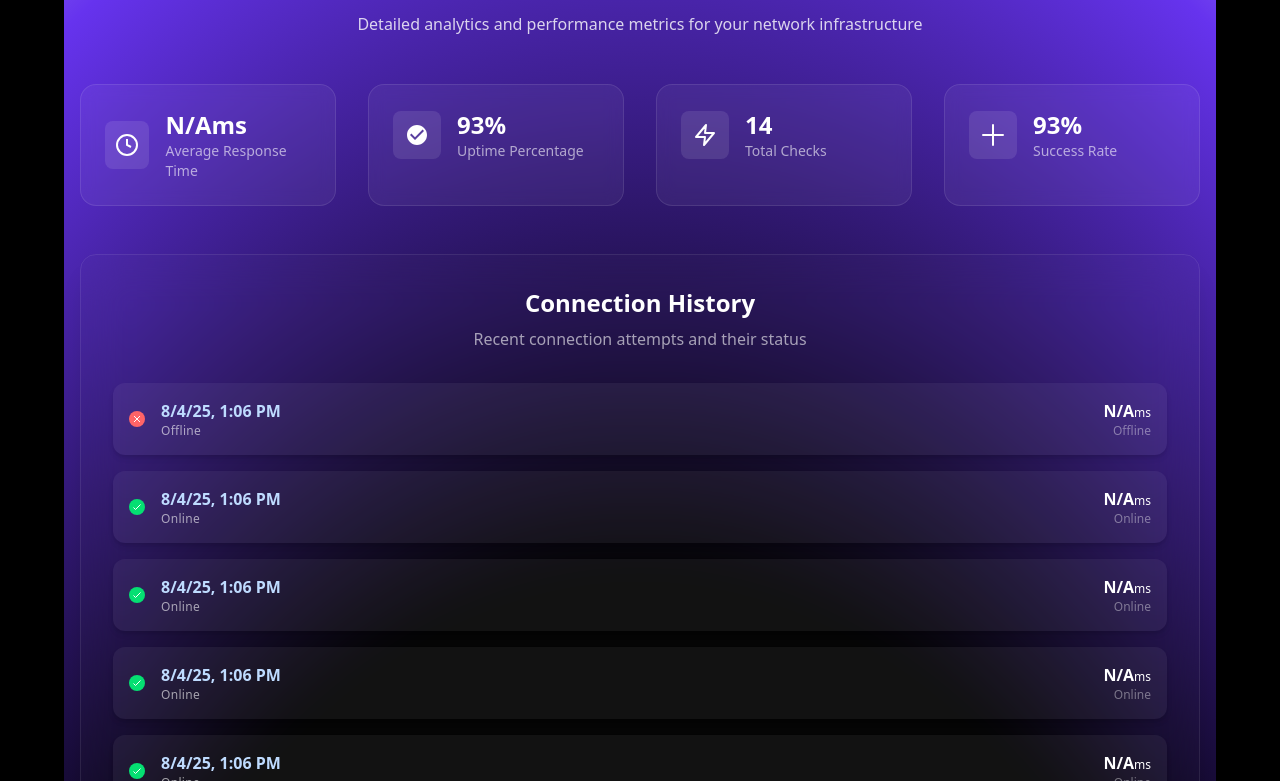
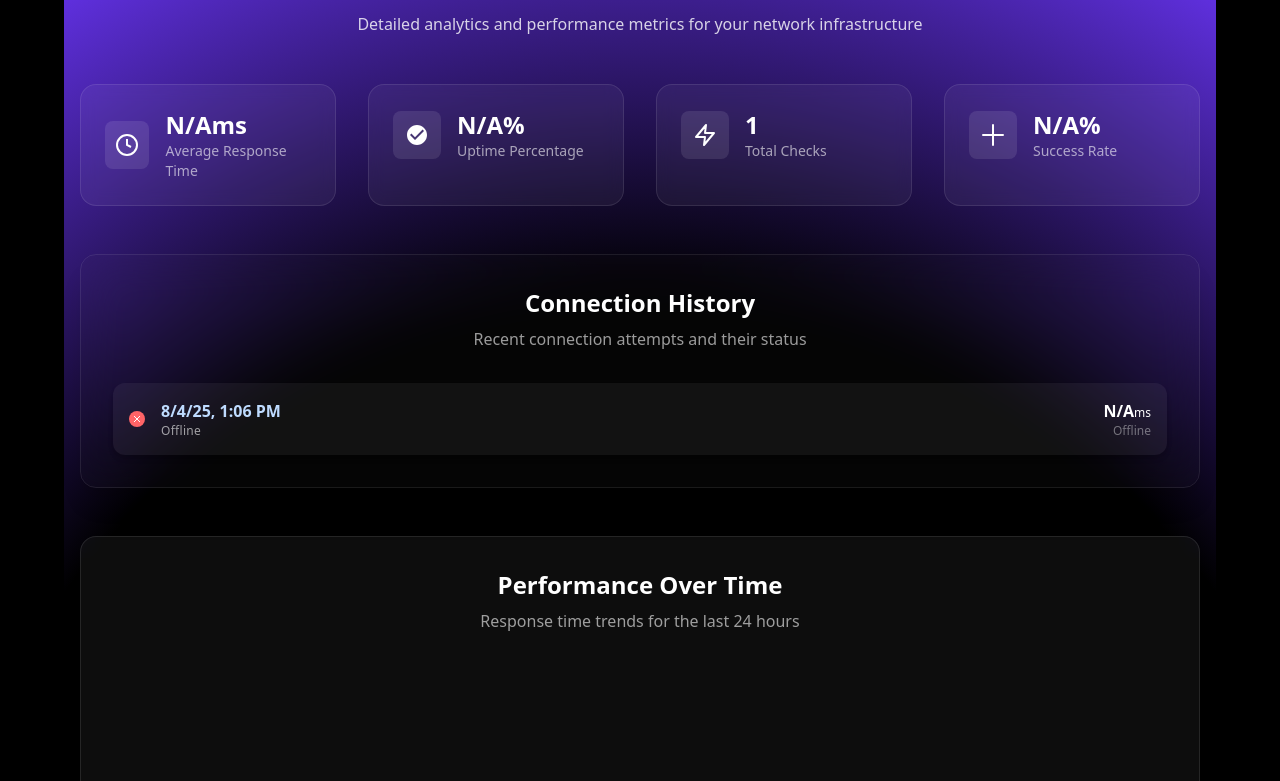
Before and after one commit to Shaban-Eissa/Am-I-Online, an Angular app: page / in a window 1280 px wide. Shown: the part 2039-2820 px from the top of the page. Built offline with nearby package versions, Linux system fonts and the light colour scheme; no server answers.

Commit message:
refactor(connectivity-service): replace private fields with public signals in ConnectivityService and update component references accordingly

```diff
--- a/src/app/app.component.ts
+++ b/src/app/app.component.ts
@@ -19,32 +19,32 @@ import { ConnectivityService } from './services/connectivity.service';
   templateUrl: './app.component.html'
 })
 export class AppComponent {
-  #connectivityService = inject(ConnectivityService);
+  private connectivityService = inject(ConnectivityService);
 
-  readonly isOnline = this.#connectivityService.isOnline;
-  readonly lastChecked = this.#connectivityService.lastChecked;
-  readonly responseTime = this.#connectivityService.responseTime;
-  readonly currentEndpoint = this.#connectivityService.currentEndpoint;
-  readonly error = this.#connectivityService.error;
-  readonly isChecking = this.#connectivityService.isChecking;
-  readonly totalChecks = this.#connectivityService.totalChecks;
-  readonly successfulChecks = this.#connectivityService.successfulChecks;
-  readonly uptimePercentage = this.#connectivityService.uptimePercentage;
-  readonly successRate = this.#connectivityService.successRate;
-  readonly averageResponseTime = this.#connectivityService.averageResponseTime;
-  readonly minResponseTime = this.#connectivityService.minResponseTime;
-  readonly maxResponseTime = this.#connectivityService.maxResponseTime;
-  readonly connectionHistory = this.#connectivityService.connectionHistory;
+  readonly isOnline = this.connectivityService.isOnline;
+  readonly lastChecked = this.connectivityService.lastChecked;
+  readonly responseTime = this.connectivityService.responseTime;
+  readonly currentEndpoint = this.connectivityService.currentEndpoint;
+  readonly error = this.connectivityService.error;
+  readonly isChecking = this.connectivityService.isChecking;
+  readonly totalChecks = this.connectivityService.totalChecks;
+  readonly successfulChecks = this.connectivityService.successfulChecks;
+  readonly uptimePercentage = this.connectivityService.uptimePercentage;
+  readonly successRate = this.connectivityService.successRate;
+  readonly averageResponseTime = this.connectivityService.averageResponseTime;
+  readonly minResponseTime = this.connectivityService.minResponseTime;
+  readonly maxResponseTime = this.connectivityService.maxResponseTime;
+  readonly connectionHistory = this.connectivityService.connectionHistory;
 
   async manualCheck(): Promise<void> {
-    await this.#connectivityService.manualCheck();
+    await this.connectivityService.manualCheck();
   }
 
   getCurrentEndpointInfo() {
-    return this.#connectivityService.getCurrentEndpointInfo();
+    return this.connectivityService.getCurrentEndpointInfo();
   }
 
   getRecentHistory() {
-    return this.#connectivityService.getRecentHistory();
+    return this.connectivityService.getRecentHistory();
   }
 }
--- a/src/app/components/connectivity-status/connectivity-status.component.ts
+++ b/src/app/components/connectivity-status/connectivity-status.component.ts
@@ -10,23 +10,23 @@ import { ConnectivityService } from '../../services/connectivity.service';
   templateUrl: './connectivity-status.component.html'
 })
 export class ConnectivityStatusComponent {
-  #connectivityService = inject(ConnectivityService);
+  private connectivityService = inject(ConnectivityService);
 
-  readonly isOnline = this.#connectivityService.isOnline;
-  readonly lastChecked = this.#connectivityService.lastChecked;
-  readonly responseTime = this.#connectivityService.responseTime;
-  readonly currentEndpoint = this.#connectivityService.currentEndpoint;
-  readonly error = this.#connectivityService.error;
-  readonly isChecking = this.#connectivityService.isChecking;
-  readonly totalChecks = this.#connectivityService.totalChecks;
-  readonly successfulChecks = this.#connectivityService.successfulChecks;
-  readonly uptimePercentage = this.#connectivityService.uptimePercentage;
-  readonly successRate = this.#connectivityService.successRate;
-  readonly averageResponseTime = this.#connectivityService.averageResponseTime;
-  readonly minResponseTime = this.#connectivityService.minResponseTime;
-  readonly maxResponseTime = this.#connectivityService.maxResponseTime;
+  readonly isOnline = this.connectivityService.isOnline;
+  readonly lastChecked = this.connectivityService.lastChecked;
+  readonly responseTime = this.connectivityService.responseTime;
+  readonly currentEndpoint = this.connectivityService.currentEndpoint;
+  readonly error = this.connectivityService.error;
+  readonly isChecking = this.connectivityService.isChecking;
+  readonly totalChecks = this.connectivityService.totalChecks;
+  readonly successfulChecks = this.connectivityService.successfulChecks;
+  readonly uptimePercentage = this.connectivityService.uptimePercentage;
+  readonly successRate = this.connectivityService.successRate;
+  readonly averageResponseTime = this.connectivityService.averageResponseTime;
+  readonly minResponseTime = this.connectivityService.minResponseTime;
+  readonly maxResponseTime = this.connectivityService.maxResponseTime;
 
   async manualCheck(): Promise<void> {
-    await this.#connectivityService.manualCheck();
+    await this.connectivityService.manualCheck();
   }
 }
--- a/src/app/components/endpoint-details/endpoint-details.component.ts
+++ b/src/app/components/endpoint-details/endpoint-details.component.ts
@@ -10,8 +10,8 @@ import { ConnectivityService, ConnectivityEndpoint } from '../../services/connec
   templateUrl: './endpoint-details.component.html'
 })
 export class EndpointDetailsComponent {
-  #connectivityService = inject(ConnectivityService);
+  private connectivityService = inject(ConnectivityService);
 
-  readonly endpoints = computed(() => this.#connectivityService.getEndpoints());
-  readonly currentEndpoint = this.#connectivityService.currentEndpoint;
+  readonly endpoints = computed(() => this.connectivityService.getEndpoints());
+  readonly currentEndpoint = this.connectivityService.currentEndpoint;
 }
--- a/src/app/components/network-stats/network-stats.component.html
+++ b/src/app/components/network-stats/network-stats.component.html
@@ -148,7 +148,7 @@
       </div>
       <div class="space-y-4 relative z-10">
         <div
-          *ngFor="let record of connectionHistory()"
+          *ngFor="let record of connectionHistorySignal()"
           class="flex items-center justify-between p-4 rounded-xl shadow-md transition-all duration-300 bg-white/5"
         >
           <div class="flex items-center gap-4">
@@ -245,9 +245,7 @@
       </div>
 
       <!-- Stats -->
-      <div
-        class="grid grid-cols-3 gap-6 mt-8 pt-6 border-t border-white/10"
-      >
+      <div class="grid grid-cols-3 gap-6 mt-8 pt-6 border-t border-white/10">
         <div class="text-center">
           <div class="text-xl font-bold text-blue-300">
             {{ averageResponseTime() || "N/A" }}ms
--- a/src/app/components/network-stats/network-stats.component.ts
+++ b/src/app/components/network-stats/network-stats.component.ts
@@ -1,13 +1,6 @@
-import { Component, inject, ChangeDetectionStrategy, signal, computed, effect } from '@angular/core';
+import { Component, inject, ChangeDetectionStrategy, signal, computed } from '@angular/core';
 import { CommonModule } from '@angular/common';
 import { ConnectivityService } from '../../services/connectivity.service';
-
-interface ConnectionRecord {
-  timestamp: Date;
-  isOnline: boolean;
-  responseTime: number | null;
-  endpoint: string | null;
-}
 
 interface PerformanceBar {
   height: number;
@@ -23,39 +16,21 @@ interface PerformanceBar {
   templateUrl: './network-stats.component.html'
 })
 export class NetworkStatsComponent {
-  #connectivityService = inject(ConnectivityService);
+  private connectivityService = inject(ConnectivityService);
 
-  #connectionHistory = signal<ConnectionRecord[]>([]);
-  #totalChecks = signal<number>(0);
-  #successfulChecks = signal<number>(0);
+  readonly uptimePercentage = this.connectivityService.uptimePercentage;
+  readonly averageResponseTime = this.connectivityService.averageResponseTime;
+  readonly totalChecks = this.connectivityService.totalChecks;
+  readonly successfulChecks = this.connectivityService.successfulChecks;
 
-  readonly uptimePercentage = computed(() => {
-    const total = this.#totalChecks();
-    const successful = this.#successfulChecks();
-    return total > 0 ? Math.round((successful / total) * 100) : 0;
+  readonly currentStatus = computed(() => {
+    return this.connectivityService.isOnline() ? 'Online' : 'Offline';
   });
 
-  readonly averageResponseTime = computed(() => {
-    const onlineRecords = this.#connectionHistory().filter(r => r.isOnline && r.responseTime);
-    if (onlineRecords.length === 0) return 0;
-    const total = onlineRecords.reduce((sum, r) => sum + (r.responseTime || 0), 0);
-    return Math.round(total / onlineRecords.length);
-  });
+  readonly successRate = this.connectivityService.successRate;
 
-  readonly totalChecks = this.#totalChecks.asReadonly();
-
-  readonly currentStatus = computed(() => {
-    return this.#connectivityService.isOnline() ? 'Online' : 'Offline';
-  });
-
-  readonly successRate = computed(() => {
-    const total = this.#totalChecks();
-    const successful = this.#successfulChecks();
-    return total > 0 ? Math.round((successful / total) * 100) : 0;
-  });
-
-  readonly connectionHistory = computed(() => {
-    return this.#connectionHistory().slice(-10).reverse().map(record => ({
+  readonly connectionHistorySignal = computed(() => {
+    return this.connectivityService.connectionHistory().slice(-10).reverse().map(record => ({
       timestamp: record.timestamp,
       status: record.isOnline ? 'online' : 'offline',
       responseTime: record.responseTime
@@ -63,7 +38,7 @@ export class NetworkStatsComponent {
   });
 
   readonly performanceData = computed((): PerformanceBar[] => {
-    const history = this.#connectionHistory().slice(-6);
+    const history = this.connectivityService.connectionHistory().slice(-6);
     return history.map((record, index) => {
       const height = record.responseTime ? Math.min(100, Math.max(10, 100 - (record.responseTime / 10))) : 10;
       const color = record.responseTime
@@ -83,48 +58,29 @@ export class NetworkStatsComponent {
   });
 
   readonly recentConnections = computed(() => {
-    return this.#connectionHistory().slice(-10).reverse();
+    return this.connectivityService.connectionHistory().slice(-10).reverse();
   });
 
   readonly responseTimeHistory = computed(() => {
-    return this.#connectionHistory()
+    return this.connectivityService.connectionHistory()
       .filter(r => r.isOnline && r.responseTime)
       .slice(-20)
       .map(r => r.responseTime || 0);
   });
 
   readonly peakResponseTime = computed(() => {
-    const responseTimes = this.#connectionHistory()
+    const responseTimes = this.connectivityService.connectionHistory()
       .filter(r => r.isOnline && r.responseTime)
       .map(r => r.responseTime || 0);
     return responseTimes.length > 0 ? Math.max(...responseTimes) : 0;
   });
 
   readonly minResponseTime = computed(() => {
-    const responseTimes = this.#connectionHistory()
+    const responseTimes = this.connectivityService.connectionHistory()
       .filter(r => r.isOnline && r.responseTime)
       .map(r => r.responseTime || 0);
     return responseTimes.length > 0 ? Math.min(...responseTimes) : 0;
   });
-
-  constructor() {
-    effect(() => {
-      const status = this.#connectivityService.status();
-      const record: ConnectionRecord = {
-        timestamp: new Date(),
-        isOnline: status.isOnline,
-        responseTime: status.responseTime,
-        endpoint: status.endpoint
-      };
-
-      this.#connectionHistory.update(history => [...history, record]);
-      this.#totalChecks.update(count => count + 1);
-
-      if (status.isOnline) {
-        this.#successfulChecks.update(count => count + 1);
-      }
-    });
-  }
 
   getBarHeight(responseTime: number): number {
     // Normalize response time to percentage (0-100ms = 100%, 1000ms+ = 10%)
--- a/src/app/services/connectivity.service.ts
+++ b/src/app/services/connectivity.service.ts
@@ -31,7 +31,7 @@ export interface ConnectionRecord {
 export class ConnectivityService {
 
   // Configuration for different connectivity endpoints
-  #endpoints: ConnectivityEndpoint[] = [
+  private endpoints: ConnectivityEndpoint[] = [
     {
       name: 'Google',
       url: 'https://google.com/generate_204',
@@ -71,7 +71,7 @@ export class ConnectivityService {
   ];
 
   // Fallback HTTP endpoints for environments that don't support HTTPS
-  #fallbackEndpoints: ConnectivityEndpoint[] = [
+  private fallbackEndpoints: ConnectivityEndpoint[] = [
     {
       name: 'Google (HTTP)',
       url: 'http://google.com/generate_204',
@@ -110,104 +110,125 @@ export class ConnectivityService {
     }
   ];
 
-  #isOnline = signal<boolean>(navigator.onLine);
-  #lastChecked = signal<Date | null>(null);
-  #responseTime = signal<number | null>(null);
-  #currentEndpoint = signal<string | null>(null);
-  #error = signal<string | null>(null);
-  #isChecking = signal<boolean>(false);
-  #totalChecks = signal<number>(0);
-  #successfulChecks = signal<number>(0);
-  #connectionHistory = signal<ConnectionRecord[]>([]);
-  #minResponseTime = signal<number | null>(null);
-  #maxResponseTime = signal<number | null>(null);
+  private isOnlineSignal = signal<boolean>(navigator.onLine);
+  private lastCheckedSignal = signal<Date | null>(null);
+  private responseTimeSignal = signal<number | null>(null);
+  private currentEndpointSignal = signal<string | null>(null);
+  private errorSignal = signal<string | null>(null);
+  private isCheckingSignal = signal<boolean>(false);
+  private totalChecksSignal = signal<number>(0);
+  private successfulChecksSignal = signal<number>(0);
+  private connectionHistorySignal = signal<ConnectionRecord[]>([]);
+  private minResponseTimeSignal = signal<number | null>(null);
+  private maxResponseTimeSignal = signal<number | null>(null);
 
   // Public signals
-  readonly isOnline = this.#isOnline.asReadonly();
-  readonly lastChecked = this.#lastChecked.asReadonly();
-  readonly responseTime = this.#responseTime.asReadonly();
-  readonly currentEndpoint = this.#currentEndpoint.asReadonly();
-  readonly error = this.#error.asReadonly();
-  readonly isChecking = this.#isChecking.asReadonly();
-  readonly totalChecks = this.#totalChecks.asReadonly();
-  readonly successfulChecks = this.#successfulChecks.asReadonly();
-  readonly connectionHistory = this.#connectionHistory.asReadonly();
-  readonly minResponseTime = this.#minResponseTime.asReadonly();
-  readonly maxResponseTime = this.#maxResponseTime.asReadonly();
+  readonly isOnline = this.isOnlineSignal.asReadonly();
+  readonly lastChecked = this.lastCheckedSignal.asReadonly();
+  readonly responseTime = this.responseTimeSignal.asReadonly();
+  readonly currentEndpoint = this.currentEndpointSignal.asReadonly();
+  readonly error = this.errorSignal.asReadonly();
+  readonly isChecking = this.isCheckingSignal.asReadonly();
+  readonly totalChecks = this.totalChecksSignal.asReadonly();
+  readonly successfulChecks = this.successfulChecksSignal.asReadonly();
+  readonly connectionHistory = this.connectionHistorySignal.asReadonly();
+  readonly minResponseTime = this.minResponseTimeSignal.asReadonly();
+  readonly maxResponseTime = this.maxResponseTimeSignal.asReadonly();
 
   readonly uptimePercentage = computed(() => {
-    const total = this.#totalChecks();
-    const successful = this.#successfulChecks();
+    const total = this.totalChecksSignal();
+    const successful = this.successfulChecksSignal();
     return total > 0 ? Math.round((successful / total) * 100) : 0;
   });
 
   readonly successRate = computed(() => {
-    const total = this.#totalChecks();
-    const successful = this.#successfulChecks();
+    const total = this.totalChecksSignal();
+    const successful = this.successfulChecksSignal();
     return total > 0 ? Math.round((successful / total) * 100) : 0;
   });
 
   readonly averageResponseTime = computed(() => {
-    const onlineRecords = this.#connectionHistory().filter(r => r.isOnline && r.responseTime);
+    const onlineRecords = this.connectionHistorySignal().filter(r => r.isOnline && r.responseTime);
     if (onlineRecords.length === 0) return 0;
     const total = onlineRecords.reduce((sum, r) => sum + (r.responseTime || 0), 0);
     return Math.round(total / onlineRecords.length);
   });
 
   readonly status = computed(() => ({
-    isOnline: this.#isOnline(),
-    lastChecked: this.#lastChecked(),
-    responseTime: this.#responseTime(),
-    endpoint: this.#currentEndpoint(),
-    error: this.#error()
+    isOnline: this.isOnlineSignal(),
+    lastChecked: this.lastCheckedSignal(),
+    responseTime: this.responseTimeSignal(),
+    endpoint: this.currentEndpointSignal(),
+    error: this.errorSignal()
   }));
 
   constructor() {
     // Listen to browser's online/offline events
-    window.addEventListener('online', () => this.#isOnline.set(true));
-    window.addEventListener('offline', () => this.#isOnline.set(false));
+    window.addEventListener('online', () => this.isOnlineSignal.set(true));
+    window.addEventListener('offline', () => this.isOnlineSignal.set(false));
 
     // Set up periodic connectivity checks
     this.setupPeriodicChecks();
   }
 
   setupPeriodicChecks(): void {
-    // Check every 30 seconds
+    // Check every 30 seconds, but only if not already checking
     const checkInterval$ = timer(0, 30000);
 
     checkInterval$.subscribe(() => {
-      this.checkConnectivity();
+      // Only start a new check if we're not already checking
+      if (!this.isCheckingSignal()) this.checkConnectivity();
     });
   }
 
   async checkConnectivity(): Promise<ConnectivityStatus> {
-    this.#isChecking.set(true);
-    this.#error.set(null);
-    this.#totalChecks.update(count => count + 1);
+    // Prevent multiple simultaneous checks
+    if (this.isCheckingSignal()) {
+      return {
+        isOnline: this.isOnlineSignal(),
+        lastChecked: this.lastCheckedSignal(),
+        responseTime: this.responseTimeSignal(),
+        endpoint: this.currentEndpointSignal(),
+        error: this.errorSignal() ?? undefined
+      };
+    }
+
+    this.isCheckingSignal.set(true);
+    this.errorSignal.set(null);
 
     const startTime = performance.now();
 
     // First try HTTPS endpoints
-    const httpsResult = await this.tryEndpoints(this.#endpoints, startTime);
+    const httpsResult = await this.tryEndpoints(this.endpoints, startTime);
     if (httpsResult.isOnline) {
+      this.totalChecksSignal.update(count => {
+        return count + 1;
+      });
+      this.isCheckingSignal.set(false);
       return httpsResult;
     }
 
     // If HTTPS endpoints failed, try HTTP fallbacks (only in development or if explicitly allowed)
     if (this.shouldTryHttpFallback()) {
-      console.log('HTTPS endpoints failed, trying HTTP fallbacks...');
-      const httpResult = await this.tryEndpoints(this.#fallbackEndpoints, startTime);
+      const httpResult = await this.tryEndpoints(this.fallbackEndpoints, startTime);
       if (httpResult.isOnline) {
+        this.totalChecksSignal.update(count => {
+          return count + 1;
+        });
+        this.isCheckingSignal.set(false);
         return httpResult;
       }
     }
 
     // If all endpoints failed
-    this.#isOnline.set(false);
-    this.#lastChecked.set(new Date());
-    this.#responseTime.set(null);
-    this.#error.set('All connectivity endpoints failed');
-    this.#isChecking.set(false);
+    this.isOnlineSignal.set(false);
+    this.lastCheckedSignal.set(new Date());
+    this.responseTimeSignal.set(null);
+    this.errorSignal.set('All connectivity endpoints failed');
+    this.totalChecksSignal.update(count => {
+      return count + 1;
+    });
+    this.isCheckingSignal.set(false);
 
     // Add failed connection to history
     this.addToHistory({
@@ -230,7 +251,7 @@ export class ConnectivityService {
   private async tryEndpoints(endpoints: ConnectivityEndpoint[], startTime: number): Promise<ConnectivityStatus> {
     for (const endpoint of endpoints) {
       try {
-        this.#currentEndpoint.set(endpoint.name);
+        this.currentEndpointSignal.set(endpoint.name);
 
         const response = await this.checkEndpoint(endpoint);
         const endTime = performance.now();
@@ -238,11 +259,10 @@ export class ConnectivityService {
 
         this.updateResponseTimeTracking(responseTime);
 
-        this.#isOnline.set(true);
-        this.#lastChecked.set(new Date());
-        this.#responseTime.set(responseTime);
-        this.#successfulChecks.update(count => count + 1);
-        this.#isChecking.set(false);
+        this.isOnlineSignal.set(true);
+        this.lastCheckedSignal.set(new Date());
+        this.responseTimeSignal.set(responseTime);
+        this.successfulChecksSignal.update(count => count + 1);
 
         // Add to connection history
         this.addToHistory({
@@ -260,7 +280,6 @@ export class ConnectivityService {
         };
 
       } catch (error) {
-        console.warn(`Failed to connect to ${endpoint.name}:`, error);
         continue;
       }
     }
@@ -282,7 +301,7 @@ export class ConnectivityService {
 
   updateResponseTimeTracking(responseTime: number): void {
     // Update min response time
-    this.#minResponseTime.update(current => {
+    this.minResponseTimeSignal.update(current => {
       if (current === null || responseTime < current) {
         return responseTime;
       }
@@ -290,7 +309,7 @@ export class ConnectivityService {
     });
 
     // Update max response time
-    this.#maxResponseTime.update(current => {
+    this.maxResponseTimeSignal.update(current => {
       if (current === null || responseTime > current) {
         return responseTime;
       }
@@ -299,7 +318,7 @@ export class ConnectivityService {
   }
 
   addToHistory(record: ConnectionRecord): void {
-    this.#connectionHistory.update(history => {
+    this.connectionHistorySignal.update(history => {
       const newHistory = [...history, record];
       // Keep only last 100 records to prevent memory issues
       return newHistory.slice(-100);
@@ -341,22 +360,22 @@ export class ConnectivityService {
   // Get available endpoints for UI display
   getEndpoints(): ConnectivityEndpoint[] {
     // Return HTTPS endpoints by default for production
-    return [...this.#endpoints];
+    return [...this.endpoints];
   }
 
   // Get recent connection history (last 10 records)
   getRecentHistory(): ConnectionRecord[] {
-    return this.#connectionHistory().slice(-10).reverse();
+    return this.connectionHistorySignal().slice(-10).reverse();
   }
 
   // Get current protocol and port info
   getCurrentEndpointInfo(): { protocol: string; port: string } {
-    const current = this.#currentEndpoint();
+    const current = this.currentEndpointSignal();
     if (!current) return { protocol: 'N/A', port: 'N/A' };
 
     // Check if current endpoint is from HTTPS or HTTP list
-    const isHttpsEndpoint = this.#endpoints.some(ep => ep.name === current);
-    const isHttpEndpoint = this.#fallbackEndpoints.some(ep => ep.name === current);
+    const isHttpsEndpoint = this.endpoints.some(ep => ep.name === current);
+    const isHttpEndpoint = this.fallbackEndpoints.some(ep => ep.name === current);
 
     if (isHttpsEndpoint) {
       return { protocol: 'HTTPS', port: '443' };
```
